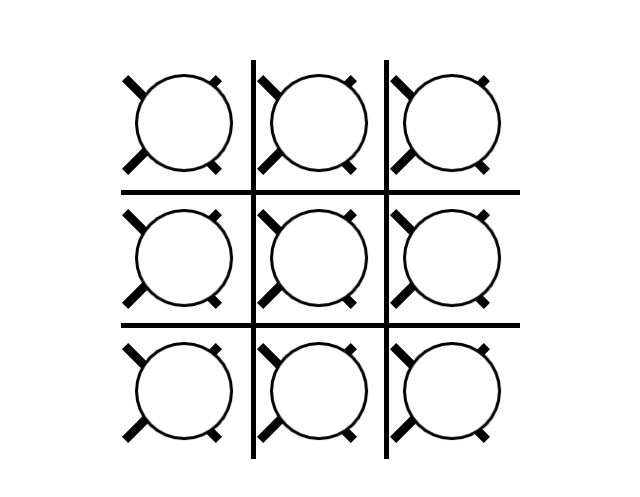
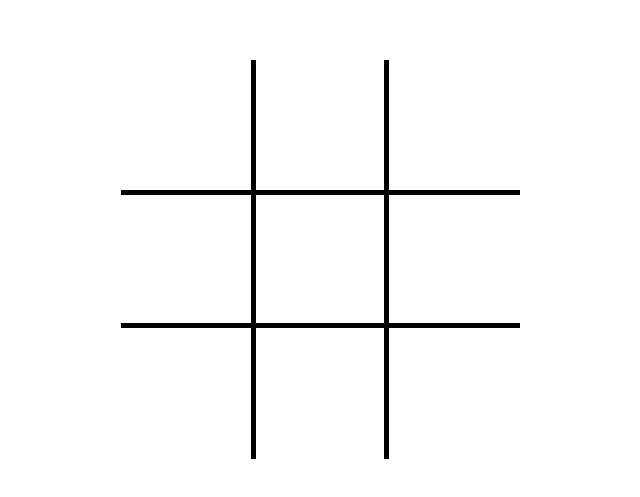
Before and after one commit to AlexKummerer/tic_tac_toe, a plain HTML site: page index.html in a window 1280 px wide. Shown: the part 141-638 px from the top of the page, without its empty margins (320-960 px from the left). Drawn offline with nearby package versions, Linux system fonts and the light colour scheme.

Commit message:
added style to the table

```diff
--- a/css/index.css
+++ b/css/index.css
@@ -34,12 +34,14 @@ tr td:last-child {
  }
 
  td {
+     position: relative;
      width: 133px;
      height: 133px;
+     cursor: pointer
  }
 
-td {
-    position: relative;
+ td:hover {
+     background-color: rgba(25, 221, 0, 0.15);
  }
 
  .shape {
@@ -53,9 +55,11 @@ td {
  }
 
  .ex {
+     position: absolute;
      width: 100px;
      object-fit: cover;
      top: 13px;
      bottom: 0;
      right: 0;
      left: 13px;
+ }
--- a/index.html
+++ b/index.html
@@ -15,44 +15,44 @@
     <table>
         <tr>
             <td>
-                <img class="shape" src="img/circle.png" alt="" />
-                <img class="ex" src="img/ex.png" alt="" />
+                <img class="shape  d-none" src="img/circle.png" alt="" />
+                <img class="ex d-none" src="img/ex.png" alt="" />
             </td>
             <td>
-                <img class="shape" src="img/circle.png" alt="" />
-                <img class="ex" src="img/ex.png" alt="" />
+                <img class="shape d-none" src="img/circle.png" alt="" />
+                <img class="ex d-none" src="img/ex.png" alt="" />
             </td>
             <td>
-                <img class="shape" src="img/circle.png" alt="" />
-                <img class="ex" src="img/ex.png" alt="" />
+                <img class="shape d-none" src="img/circle.png" alt="" />
+                <img class="ex d-none" src="img/ex.png" alt="" />
             </td>
         </tr>
         <tr>
             <td>
-                <img class="shape" src="img/circle.png" alt="" />
-                <img class="ex" src="img/ex.png" alt="" />
+                <img class="shape d-none" src="img/circle.png" alt="" />
+                <img class="ex d-none" src="img/ex.png" alt="" />
             </td>
             <td>
-                <img class="shape" src="img/circle.png" alt="" />
-                <img class="ex" src="img/ex.png" alt="" />
+                <img class="shape d-none" src="img/circle.png" alt="" />
+                <img class="ex d-none" src="img/ex.png" alt="" />
             </td>
             <td>
-                <img class="shape" src="img/circle.png" alt="" />
-                <img class="ex" src="img/ex.png" alt="" />
+                <img class="shape d-none" src="img/circle.png" alt="" />
+                <img class="ex d-none" src="img/ex.png" alt="" />
             </td>
         </tr>
         <tr>
             <td>
-                <img class="shape" src="img/circle.png" alt="" />
-                <img class="ex" src="img/ex.png" alt="" />
+                <img class="shape d-none" src="img/circle.png" alt="" />
+                <img class="ex d-none" src="img/ex.png" alt="" />
             </td>
             <td>
-                <img class="shape" src="img/circle.png" alt="" />
-                <img class="ex" src="img/ex.png" alt="" />
+                <img class="shape d-none" src="img/circle.png" alt="" />
+                <img class="ex d-none" src="img/ex.png" alt="" />
             </td>
             <td>
-                <img class="shape" src="img/circle.png" alt="" />
-                <img class="ex" src="img/ex.png" alt="" />
+                <img class="shape d-none" src="img/circle.png" alt="" />
+                <img class="ex d-none" src="img/ex.png" alt="" />
             </td>
         </tr>
     </table>
```
Lines whose indentation alone changed are shown as unchanged.
